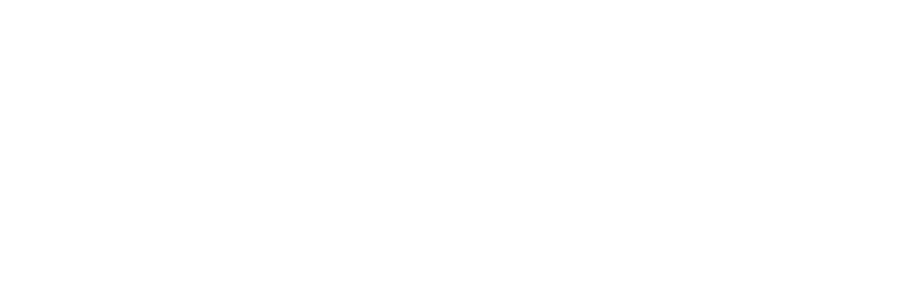
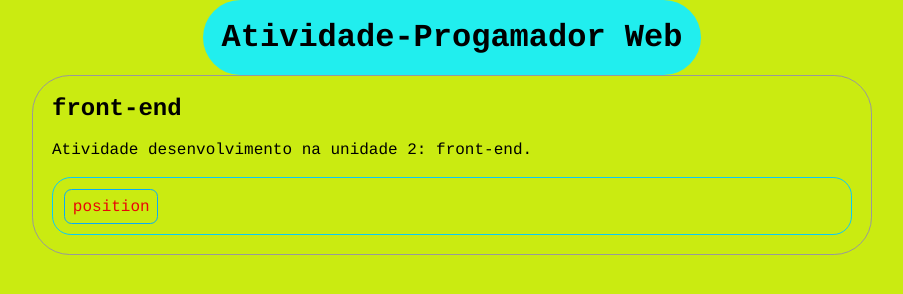
Before and after one commit to iagoruanlopes/SENAC-2025, a plain HTML site: page front-end/index.html in a window 1280 px wide. Shown: the whole page, without its empty margins (188-1091 px from the left). Drawn offline with Linux system fonts and the light colour scheme.

Commit message:
Adicionado página inicial + pages

```diff
--- a/front-end/index.html
+++ b/front-end/index.html
@@ -3,9 +3,20 @@
 <head>
     <meta charset="UTF-8">
     <meta name="viewport" content="width=device-width, initial-scale=1.0">
-    <title>Document</title>
+    <link rel="stylesheet" href="style.css">
+    <title>Atividade-Progamador Web</title>
 </head>
 <body>
+    <div id="container">
+        <h1>Atividade-Progamador Web</h1>
+        <div class="temas">
+            <h2> front-end</h2>
+            <p>Atividade desenvolvimento na unidade 2: front-end.</p>
+            <div class="botaes">
+                  <a href="pages/position.html">position</a>
+            </div>
+        </div>
+    </div>
 
 </body>
 </html>
```
